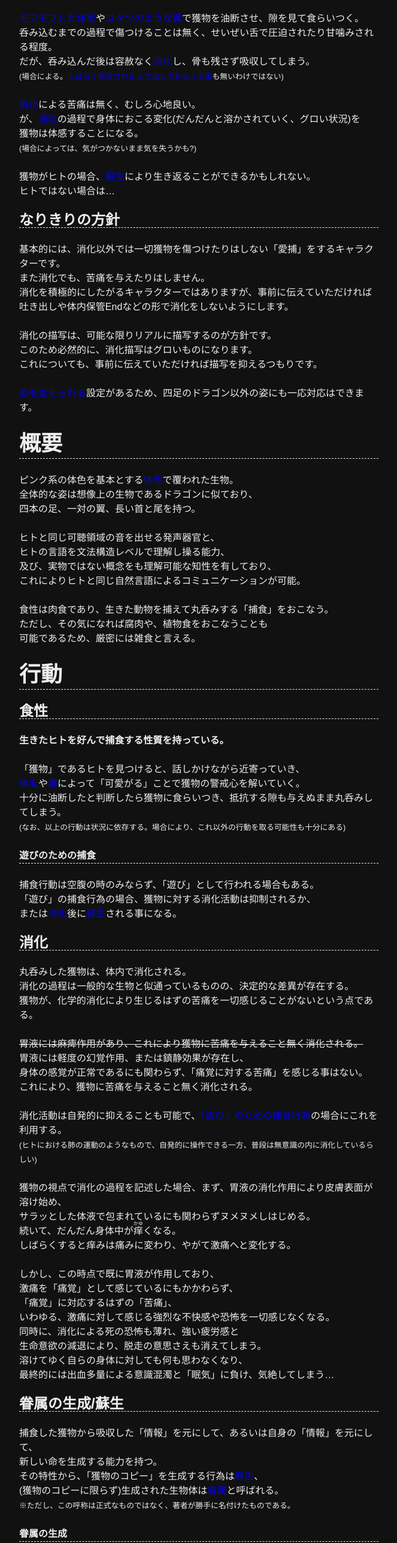
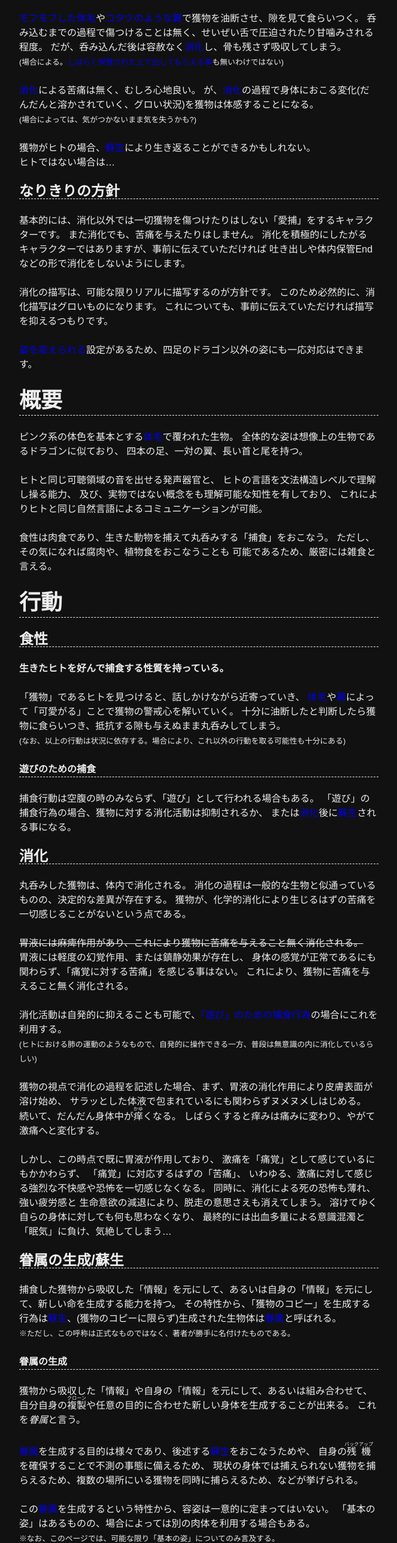
Before and after one commit to sounisi5011/original-characters, a plain HTML site: page feria/index.html in a window 1280 px wide. Shown: the part 1280-3853 px from the top of the page at 60% size, without its empty margins (308-971 px from the left). Drawn offline with Linux system fonts and the light colour scheme.

Commit message:
余計な改行を挿入していたbr要素を削除

```diff
--- a/feria/index.html
+++ b/feria/index.html
@@ -91,15 +91,14 @@
 <small>※<em>メス系の性格</em>には作者の偏見が少なからず混じっており、現実に即しているとは限らない。</small>
 
 <p>
-<a href="#fur">モフモフした体毛</a>や<a href="#wing">コタツのような翼</a>で獲物を油断させ、隙を見て食らいつく。<br>
-呑み込むまでの過程で傷つけることは無く、せいぜい舌で圧迫されたり甘噛みされる程度。<br>
+<a href="#fur">モフモフした体毛</a>や<a href="#wing">コタツのような翼</a>で獲物を油断させ、隙を見て食らいつく。
+呑み込むまでの過程で傷つけることは無く、せいぜい舌で圧迫されたり甘噛みされる程度。
 だが、呑み込んだ後は容赦なく<a href="#digestion">消化</a>し、骨も残さず吸収してしまう。<br>
 <small>(場合による。<a href="#predation_for_play">しばらく保管された上で出してもらえる事</a>も無いわけではない)</small>
 
 <p>
-<a href="#digestion">消化</a>による苦痛は無く、むしろ心地良い。<br>
-が、<a href="#digestion">消化</a>の過程で身体におこる変化(だんだんと溶かされていく、グロい状況)を<br>
-獲物は体感することになる。<br>
+<a href="#digestion">消化</a>による苦痛は無く、むしろ心地良い。
+が、<a href="#digestion">消化</a>の過程で身体におこる変化(だんだんと溶かされていく、グロい状況)を獲物は体感することになる。<br>
 <small>(場合によっては、気がつかないまま気を失うかも?)</small>
 
 <p>
@@ -109,14 +108,14 @@
 <h3 id="impersonator_policy">なりきりの方針</h3>
 
 <p>
-基本的には、消化以外では一切獲物を傷つけたりはしない<em>愛捕</em>をするキャラクターです。<br>
-また消化でも、苦痛を与えたりはしません。<br>
-消化を積極的にしたがるキャラクターではありますが、事前に伝えていただければ<br>
+基本的には、消化以外では一切獲物を傷つけたりはしない<em>愛捕</em>をするキャラクターです。
+また消化でも、苦痛を与えたりはしません。
+消化を積極的にしたがるキャラクターではありますが、事前に伝えていただければ
 吐き出しや体内保管Endなどの形で消化をしないようにします。
 
 <p>
-消化の描写は、可能な限りリアルに描写するのが方針です。<br>
-このため必然的に、消化描写はグロいものになります。<br>
+消化の描写は、可能な限りリアルに描写するのが方針です。
+このため必然的に、消化描写はグロいものになります。
 これについても、事前に伝えていただければ描写を抑えるつもりです。
 
 <p>
@@ -125,19 +124,19 @@
 <h2 id="summary">概要</h2>
 
 <p>
-ピンク系の体色を基本とする<a href="#fur">体毛</a>で覆われた生物。<br>
-全体的な姿は想像上の生物であるドラゴンに似ており、<br>
+ピンク系の体色を基本とする<a href="#fur">体毛</a>で覆われた生物。
+全体的な姿は想像上の生物であるドラゴンに似ており、
 四本の足、一対の翼、長い首と尾を持つ。
 
 <p>
-ヒトと同じ可聴領域の音を出せる発声器官と、<br>
-ヒトの言語を文法構造レベルで理解し操る能力、<br>
-及び、実物ではない概念をも理解可能な知性を有しており、<br>
+ヒトと同じ可聴領域の音を出せる発声器官と、
+ヒトの言語を文法構造レベルで理解し操る能力、
+及び、実物ではない概念をも理解可能な知性を有しており、
 これによりヒトと同じ自然言語によるコミュニケーションが可能。
 
 <p>
-食性は肉食であり、生きた動物を捕えて丸呑みする<em>捕食</em>をおこなう。<br>
-ただし、その気になれば腐肉や、植物食をおこなうことも<br>
+食性は肉食であり、生きた動物を捕えて丸呑みする<em>捕食</em>をおこなう。
+ただし、その気になれば腐肉や、植物食をおこなうことも
 可能であるため、厳密には雑食と言える。
 
 <h2 id="behavior">行動</h2>
@@ -148,29 +147,29 @@
 <strong>生きたヒトを好んで捕食する性質を持っている。</strong>
 
 <p>
-<em>獲物</em>であるヒトを見つけると、話しかけながら近寄っていき、<br>
-<a href="#fur">体毛</a>や<a href="#wing">翼</a>によって<em>可愛がる</em>ことで獲物の警戒心を解いていく。<br>
+<em>獲物</em>であるヒトを見つけると、話しかけながら近寄っていき、
+<a href="#fur">体毛</a>や<a href="#wing">翼</a>によって<em>可愛がる</em>ことで獲物の警戒心を解いていく。
 十分に油断したと判断したら獲物に食らいつき、抵抗する隙も与えぬまま丸呑みしてしまう。<br>
 <small>(なお、以上の行動は状況に依存する。場合により、これ以外の行動を取る可能性も十分にある)</small>
 
 <h4 id="predation_for_play">遊びのための捕食</h4>
 
 <p>
-捕食行動は空腹の時のみならず、<em>遊び</em>として行われる場合もある。<br>
-<em>遊び</em>の捕食行為の場合、獲物に対する消化活動は抑制されるか、<br>
+捕食行動は空腹の時のみならず、<em>遊び</em>として行われる場合もある。
+<em>遊び</em>の捕食行為の場合、獲物に対する消化活動は抑制されるか、
 または<a href="#digestion">消化</a>後に<a href="#ability_revival">蘇生</a>される事になる。
 
 <h3 id="digestion">消化</h3>
 
 <p>
-丸呑みした獲物は、体内で消化される。<br>
-消化の過程は一般的な生物と似通っているものの、決定的な差異が存在する。<br>
+丸呑みした獲物は、体内で消化される。
+消化の過程は一般的な生物と似通っているものの、決定的な差異が存在する。
 獲物が、化学的消化により生じるはずの苦痛を一切感じることがないという点である。
 
 <p>
 <del>胃液には麻痺作用があり、これにより獲物に苦痛を与えること無く消化される。</del><br>
-胃液には軽度の幻覚作用、または鎮静効果が存在し、<br>
-身体の感覚が正常であるにも関わらず、<em>痛覚に対する苦痛</em>を感じる事はない。<br>
+胃液には軽度の幻覚作用、または鎮静効果が存在し、
+身体の感覚が正常であるにも関わらず、<em>痛覚に対する苦痛</em>を感じる事はない。
 これにより、獲物に苦痛を与えること無く消化される。
 
 <p>
@@ -178,46 +177,42 @@
 <small>(ヒトにおける肺の運動のようなもので、自発的に操作できる一方、普段は無意識の内に消化しているらしい)</small>
 
 <p>
-獲物の視点で消化の過程を記述した場合、まず、胃液の消化作用により皮膚表面が溶け始め、<br>
-サラッとした体液で包まれているにも関わらずヌメヌメしはじめる。<br>
-続いて、だんだん身体中が<ruby>痒<rp>(</rp><rt>かゆ</rt><rp>)</rp></ruby>くなる。<br>
+獲物の視点で消化の過程を記述した場合、まず、胃液の消化作用により皮膚表面が溶け始め、
+サラッとした体液で包まれているにも関わらずヌメヌメしはじめる。
+続いて、だんだん身体中が<ruby>痒<rp>(</rp><rt>かゆ</rt><rp>)</rp></ruby>くなる。
 しばらくすると痒みは痛みに変わり、やがて激痛へと変化する。
 
 <p>
-しかし、この時点で既に胃液が作用しており、<br>
-激痛を<em>痛覚</em>として感じているにもかかわらず、<br>
-<em>痛覚</em>に対応するはずの<em>苦痛</em>、<br>
-いわゆる、激痛に対して感じる強烈な不快感や恐怖を一切感じなくなる。<br>
-同時に、消化による死の恐怖も薄れ、強い疲労感と<br>
-生命意欲の減退により、脱走の意思さえも消えてしまう。<br>
-溶けてゆく自らの身体に対しても何も思わなくなり、<br>
+しかし、この時点で既に胃液が作用しており、
+激痛を<em>痛覚</em>として感じているにもかかわらず、
+<em>痛覚</em>に対応するはずの<em>苦痛</em>、
+いわゆる、激痛に対して感じる強烈な不快感や恐怖を一切感じなくなる。
+同時に、消化による死の恐怖も薄れ、強い疲労感と
+生命意欲の減退により、脱走の意思さえも消えてしまう。
+溶けてゆく自らの身体に対しても何も思わなくなり、
 最終的には出血多量による意識混濁と<em>眠気</em>に負け、気絶してしまう…
 
 <h3 id="birth_or_revival">眷属の生成/蘇生</h3>
 
 <p>
-捕食した獲物から吸収した<em>情報</em>を元にして、あるいは自身の<em>情報</em>を元にして、<br>
-新しい命を生成する能力を持つ。<br>
-その特性から、<em>獲物のコピー</em>を生成する行為は<a href="#ability_revival">蘇生</a>、<br>
-(獲物のコピーに限らず)生成された生物体は<a href="#ability_probe">眷属</a>と呼ばれる。<br>
+捕食した獲物から吸収した<em>情報</em>を元にして、あるいは自身の<em>情報</em>を元にして、新しい命を生成する能力を持つ。
+その特性から、<em>獲物のコピー</em>を生成する行為は<a href="#ability_revival">蘇生</a>、(獲物のコピーに限らず)生成された生物体は<a href="#ability_probe">眷属</a>と呼ばれる。<br>
 <small>※ただし、この呼称は正式なものではなく、著者が勝手に名付けたものである。</small>
 
 <h4 id="birth">眷属の生成</h4>
 
 <p>
-獲物から吸収した<em>情報</em>や自身の<em>情報</em>を元にして、あるいは組み合わせて、<br>
-自分自身の<ruby>複製<rp>(</rp><rt>クローン</rt><rp>)</rp></ruby>や<br>
-任意の目的に合わせた新しい身体を生成することが出来る。<br>
+獲物から吸収した<em>情報</em>や自身の<em>情報</em>を元にして、あるいは組み合わせて、
+自分自身の<ruby>複製<rp>(</rp><rt>クローン</rt><rp>)</rp></ruby>や任意の目的に合わせた新しい身体を生成することが出来る。
 これを<dfn id="ability_probe">眷属</dfn>と言う。
 
 <p>
-<a href="#ability_probe">眷属</a>を生成する目的は様々であり、後述する<a href="#ability_revival">蘇生</a>をおこなうためや、<br>
-自身の<ruby>残機<rp>(</rp><rt>バックアップ</rt><rp>)</rp></ruby>を確保することで不測の事態に備えるため、<br>
-現状の身体では捕えられない獲物を捕らえるため、<br>
-複数の場所にいる獲物を同時に捕らえるため、などが挙げられる。
+<a href="#ability_probe">眷属</a>を生成する目的は様々であり、後述する<a href="#ability_revival">蘇生</a>をおこなうためや、
+自身の<ruby>残機<rp>(</rp><rt>バックアップ</rt><rp>)</rp></ruby>を確保することで不測の事態に備えるため、
+現状の身体では捕えられない獲物を捕らえるため、複数の場所にいる獲物を同時に捕らえるため、などが挙げられる。
 
 <p>
-この<a href="#ability_probe">眷属</a>を生成するという特性から、容姿は一意的に定まってはいない。<br>
+この<a href="#ability_probe">眷属</a>を生成するという特性から、容姿は一意的に定まってはいない。
 <em>基本の姿</em>はあるものの、場合によっては別の肉体を利用する場合もある。<br>
 <small>※なお、このページでは、可能な限り<em>基本の姿</em>についてのみ言及する。</small>
 
@@ -227,19 +222,17 @@
 <h4 id="revival">蘇生</h4>
 
 <p>
-<dfn id="ability_revival">蘇生</dfn>とは、獲物から吸収した<em>情報</em>を元に、<br>
+<dfn id="ability_revival">蘇生</dfn>とは、獲物から吸収した<em>情報</em>を元に、
 元の獲物と完全に同一、あるいは容易に区別できない精度の<a href="#ability_probe">眷属</a>を生成する行為を意味する。
 
 <p>
-<a href="#ability_revival">蘇生</a>をおこなう為には、獲物のコピーを生成するのに必要な情報を有していなければならない。<br>
-具体的には、ある程度欠損した情報であっても補完することが可能なほど、<br>
-獲物に対する事前情報を持っている必要がある。<br>
-このため、確実、かつ安全に<a href="#ability_revival">蘇生</a>が行えるのは、<br>
-既に大量の事前情報を有している<em>非特異人間の獲物</em>のみである。<br>
+<a href="#ability_revival">蘇生</a>をおこなう為には、獲物のコピーを生成するのに必要な情報を有していなければならない。
+具体的には、ある程度欠損した情報であっても補完することが可能なほど、獲物に対する事前情報を持っている必要がある。
+このため、確実、かつ安全に<a href="#ability_revival">蘇生</a>が行えるのは、既に大量の事前情報を有している<em>非特異人間の獲物</em>のみである。
 簡潔に言うと、<strong><em>普通のヒト</em>以外の獲物は不完全な<a href="#ability_revival">蘇生</a>が行われる可能性がある</strong>ということである。
 
 <p>
-そのせいか、<a href="#predation_for_play"><em>遊び</em>のための捕食行為</a>では、<br>
+そのせいか、<a href="#predation_for_play"><em>遊び</em>のための捕食行為</a>では、
 <em>普通のヒト</em>以外の獲物の場合は<a href="#digestion">消化</a>せず体内で保管した上で吐き出す。
 
 <h2 id="body_structure">肉体構造</h2>
@@ -253,8 +246,7 @@
 <h3 id="head">頭</h3>
 
 <p>
-飛行機に似た、流線型の形状の頭部を有している。<br>
-頭は<a href="#fur">体毛</a>ではなく鱗で覆われている。
+飛行機に似た、流線型の形状の頭部を有している。頭は<a href="#fur">体毛</a>ではなく鱗で覆われている。
 
 <p>
 飛行の邪魔になるためか、角や耳などの突起物は無い。
@@ -262,8 +254,7 @@
 <h4 id="eye">目</h4>
 
 <p>
-ヒトと同じく、丸い形状の瞳孔を有している。<br>
-虹彩の色は黄色で、ほとんどの場合、白目は確認できない。
+ヒトと同じく、丸い形状の瞳孔を有している。虹彩の色は黄色で、ほとんどの場合、白目は確認できない。
 
 <p>
 両目は正面を向いており、有効な立体視が確保できるようになっている。
@@ -271,36 +262,30 @@
 <h4 id="ear">耳</h4>
 
 <p>
-哺乳類のような<abbr title="外に出ている耳">耳介</abbr>は存在せず、鳥類と同じように<a href="#fur">体毛</a>に覆われた穴があるのみ。<br>
+哺乳類のような<abbr title="外に出ている耳">耳介</abbr>は存在せず、鳥類と同じように<a href="#fur">体毛</a>に覆われた穴があるのみ。
 このため、耳そのものの集音能力はヒトと比較して劣るものと予想される。
 
 <p>
-しかし、耳だけでなく、身体全体に伝わる微弱な振動も<br>
-<em>音</em>として知覚しているようであり、<br>
-音に関する全般的な知覚能力は哺乳類を上回る可能性がある。
+しかし、耳だけでなく、身体全体に伝わる微弱な振動も<em>音</em>として知覚しているようであり、音に関する全般的な知覚能力は哺乳類を上回る可能性がある。
 
 <h4 id="tongue">舌</h4>
 
 <p>
-オウムに似た、肉厚で柔らかい舌を有している。<br>
-この舌の構造により、ヒトの声と同じ音を発生することが可能である。
+オウムに似た、肉厚で柔らかい舌を有している。この舌の構造により、ヒトの声と同じ音を発生することが可能である。
 
 <p>
-獲物を丸呑みにするため、味覚は乏しく、<br>
-苦味と酸味以外はほとんど感じることが出来ない。<br>
+獲物を丸呑みにするため、味覚は乏しく、苦味と酸味以外はほとんど感じることが出来ない。
 これは、獲物を丸呑みする肉食動物と同じ傾向にある。
 
 <h3 id="leg">足</h3>
 
 <p>
-巨大な身体を支えるための、がっしりとした四本の足を持つ。<br>
-足の指の数は5。それぞれの指の先には、先のとがった爪が存在する。<br>
-基本的には四足で移動するが、クマのように二足で<em>立ち上がる</em>事も可能。<br>
+巨大な身体を支えるための、がっしりとした四本の足を持つ。足の指の数は5。それぞれの指の先には、先のとがった爪が存在する。
+基本的には四足で移動するが、クマのように二足で<em>立ち上がる</em>事も可能。
 足は汚れるためか、<a href="#fur">体毛</a>ではなく、鳥のように鱗で覆われている。
 
 <p>
-その大きさにも関わらず、足で器用に物を扱える。<br>
-特に前足はその傾向が強く、爪の先を使うことで小さな物や脆い物も扱える。<br>
+その大きさにも関わらず、足で器用に物を扱える。特に前足はその傾向が強く、爪の先を使うことで小さな物や脆い物も扱える。
 確認した限りでは、以下に挙げる物を扱うことができた:
 
 <ul>
@@ -317,26 +302,22 @@
 前足と後ろ足の中間にあたる背骨から、翼が生えている。
 
 <p>
-薄い膜状の構造に、支柱となる骨が入っている。いわゆるコウモリ翼。<br>
-しかしながら、<em>飛膜</em>と言えるほど薄くはなく、<br>
-光をほとんど通さない程度には厚い。
+薄い膜状の構造に、支柱となる骨が入っている。いわゆるコウモリ翼。
+しかしながら、<em>飛膜</em>と言えるほど薄くはなく、光をほとんど通さない程度には厚い。
 
 <p>
-翼は飛行器官であると同時に、<abbr title="生物が生み出した熱">体熱</abbr>の放出を担う熱交換器でもあり、<br>
-暑い時には翼を広げて熱の放出をおこなう。<br>
+翼は飛行器官であると同時に、<abbr title="生物が生み出した熱">体熱</abbr>の放出を担う熱交換器でもあり、暑い時には翼を広げて熱の放出をおこなう。<br>
 <small>(翼を広げ、気怠そうにしている姿にはとても癒やされる)</small>
 
 <p>
-体温低下などの状況に陥らないかぎり、翼からは常に<br>
-熱を放出しているため、翼に包まれると非常に暖かく心地良い。<br>
+体温低下などの状況に陥らないかぎり、翼からは常に熱を放出しているため、翼に包まれると非常に暖かく心地良い。<br>
 <small>(コタツに似た依存性がある)</small>
 
 <h3 id="fur">体毛</h3>
 
 <p>
-足や頭などを除き、ほぼ全身がモフモフした体毛で覆われている。<br>
-とても柔らかく、心地良い感触で、良い匂いもするため<br>
-顔を埋めながら抱きつくととても幸せな気分になる。
+足や頭などを除き、ほぼ全身がモフモフした体毛で覆われている。
+とても柔らかく、心地良い感触で、良い匂いもするため顔を埋めながら抱きつくととても幸せな気分になる。
 
 <p>
 獲物を捕らえるための<em>武器</em>でもあるため、頻繁に毛繕いなどをおこない、手入れをしている。
@@ -346,15 +327,12 @@
 <ul>
   <li>
     <p>
-    <em>フェリア</em>という名前は、元々はホームページ【<a href="http://www.elerl.com/" target="_blank">常緑の大樹</a>】の<br>
-    TRPGキャラクター名作成支援ツールで出てきた<br>
-    <em>フェレイラ</em>を長すぎるので短縮した<em>フェイラ</em>というワードが元。
+    <em>フェリア</em>という名前は、元々はホームページ【<a href="http://www.elerl.com/" target="_blank">常緑の大樹</a>】の
+    TRPGキャラクター名作成支援ツールで出てきた<em>フェレイラ</em>を長すぎるので短縮した<em>フェイラ</em>というワードが元。
 
     <p>
-    ところが、いつの間にか<em>フェリア</em>と勘違いし、<br>
-    <a href="https://vore.pokemori.jp/chat/log?room=1&amp;date=20130322#comment-1004403" target="_blank">この時</a>までまるで気づかずそれで通して来た。<br>
-    その後、<a href="https://vore.pokemori.jp/list/index?id=77&amp;mode=show" target="_blank">ハダーさん</a>から同音単語【Felia】(意：幸せ・快楽)を提案され、<br>
-    現在はこれで確定している。
+    ところが、いつの間にか<em>フェリア</em>と勘違いし、<a href="https://vore.pokemori.jp/chat/log?room=1&amp;date=20130322#comment-1004403" target="_blank">この時</a>までまるで気づかずそれで通して来た。
+    その後、<a href="https://vore.pokemori.jp/list/index?id=77&amp;mode=show" target="_blank">ハダーさん</a>から同音単語【Felia】(意：幸せ・快楽)を提案され、現在はこれで確定している。
 
     <p>
     しかしTwitterにおいては名前が被っているため、場合によっては変更する事も検討している。
```
Also changed, not shown: index.html (+3 -3 lines).
